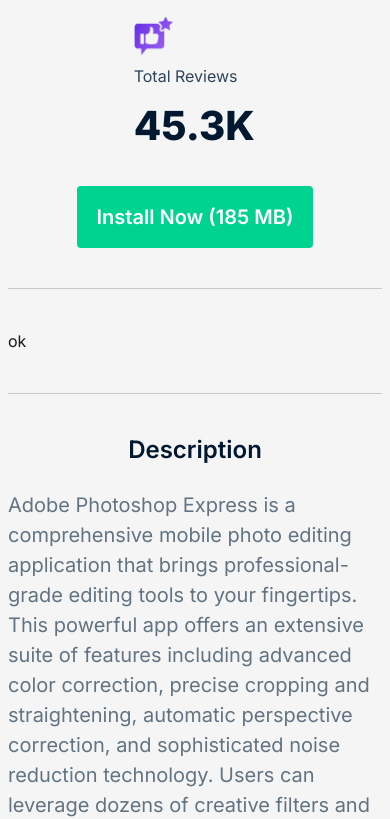
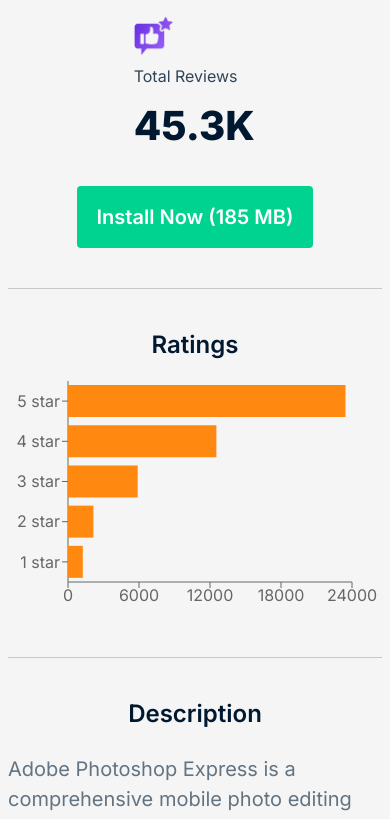
Before and after one commit to chowdhoury/Appfinity, a React (Vite) app: page /apps/1 in a window 390 px wide. Shown: the part 1156-1975 px from the top of the page. Built offline with nearby package versions, Linux system fonts and the light colour scheme.

Commit message:
App details page complete

```diff
--- a/package.json
+++ b/package.json
@@ -16,6 +16,7 @@
     "react-dom": "^19.1.1",
     "react-icons": "^5.5.0",
     "react-router": "^7.9.3",
+    "recharts": "^3.2.1",
     "tailwindcss": "^4.1.14"
   },
   "devDependencies": {
--- a/src/Pages/AppDetails/AppDetails.jsx
+++ b/src/Pages/AppDetails/AppDetails.jsx
@@ -1,28 +1,43 @@
 import React from "react";
-import demo from "../../assets/demo-app (1).webp";
 import downloadImg from "../../assets/icon-downloads.png";
-import ratings from "../../assets/icon-ratings.png";
-import review from "../../assets/icon-review.png";
+import ratingsImg from "../../assets/icon-ratings.png";
+import reviewImg from "../../assets/icon-review.png";
 import { useLoaderData, useParams } from "react-router";
+import { Bar, BarChart, CartesianGrid, ComposedChart, Legend, ResponsiveContainer, Tooltip, XAxis, YAxis } from "recharts";
 
 const AppDetails = () => {
-    const id = useParams()
-    const appId=parseInt(id.appId)
-    const appsData = useLoaderData();
-    // console.log(appId);
-    // console.log(appsData);
-    const appData = appsData.find(app => app.id === appId)
-    console.log(appData);
-    const { image, title, companyName, downloads, ratingAvg, reviews, size, description} = appData;
+  const id = useParams();
+  const appId = parseInt(id.appId);
+  const appsData = useLoaderData();
+  // console.log(appId);
+  // console.log(appsData);
+  const appData = appsData.find((app) => app.id === appId);
+  // console.log(appData);
+  const {
+    image,
+    title,
+    companyName,
+    downloads,
+    ratingAvg,
+    reviews,
+    size,
+    description,
+    ratings,
+  } = appData;
+  const ratingsData = ratings.map((rating) => {
+    const star = {
+      name: rating.name,
+      count: rating.count,
+    };
+    return star;
+  });
+  console.log(ratingsData);
+
   return (
     <div className="mt-20 px-2 lg:px-20">
       <div className="flex flex-col items-center md:flex-row gap-10">
         <div className="h-full">
-          <img
-            src={image}
-            className="w-[350px] h-100 object-cover rounded-sm"
-            alt=""
-          />
+          <img src={image} className="h-100 object-cover rounded-sm" alt="" />
         </div>
         <div className="flex-1 flex flex-col items-center md:block">
           <h2 className="text-[32px] text-[#001931] font-bold text-center md:text-start">
@@ -50,14 +65,14 @@
               </h1>
             </div>
             <div>
-              <img className="h-10" src={ratings} alt="" />
+              <img className="h-10" src={ratingsImg} alt="" />
               <p className="text-[#001931] opacity-80 my-2">Average Ratings</p>
               <h1 className="text-[40px] text-[#001931] font-extrabold">
                 {ratingAvg}
               </h1>
             </div>
             <div>
-              <img className="h-10" src={review} alt="" />
+              <img className="h-10" src={reviewImg} alt="" />
               <p className="text-[#001931] opacity-80 my-2">Total Reviews</p>
               <h1 className="text-[40px] text-[#001931] font-extrabold">
                 {reviews / 1_000_000_000_000 >= 1
@@ -76,12 +91,28 @@
         </div>
       </div>
       <hr className="w-full text-[#001931] opacity-20 my-[40px]" />
-          <div>
-              ok
+      <div>
+        <h3 className="text-2xl text-[#001931] font-semibold text-center md:text-start">
+          Ratings
+        </h3>
+        <ResponsiveContainer width="100%" height={256}>
+          <BarChart
+            data={ratingsData}
+            layout="vertical"
+            margin={{ top: 20, right: 30, left: 0, bottom: 5 }}
+          >
+            <XAxis type="number" />
+            <YAxis dataKey="name" type="category" reversed />
+            <Tooltip />
+            <Bar dataKey="count" fill="#FF8811" animationDuration={1200} />
+          </BarChart>
+        </ResponsiveContainer>
       </div>
       <hr className="w-full text-[#001931] opacity-20 my-[40px]" />
       <div>
-        <h3 className="text-2xl text-[#001931] font-semibold text-center md:text-start">Description</h3>
+        <h3 className="text-2xl text-[#001931] font-semibold text-center md:text-start">
+          Description
+        </h3>
         <p className="text-[20px] text-[#627382] mt-6 whitespace-pre-line">
           {description}
         </p>
```
Also changed, not shown: 1 other file (tests, documents, lock files or other folders).
